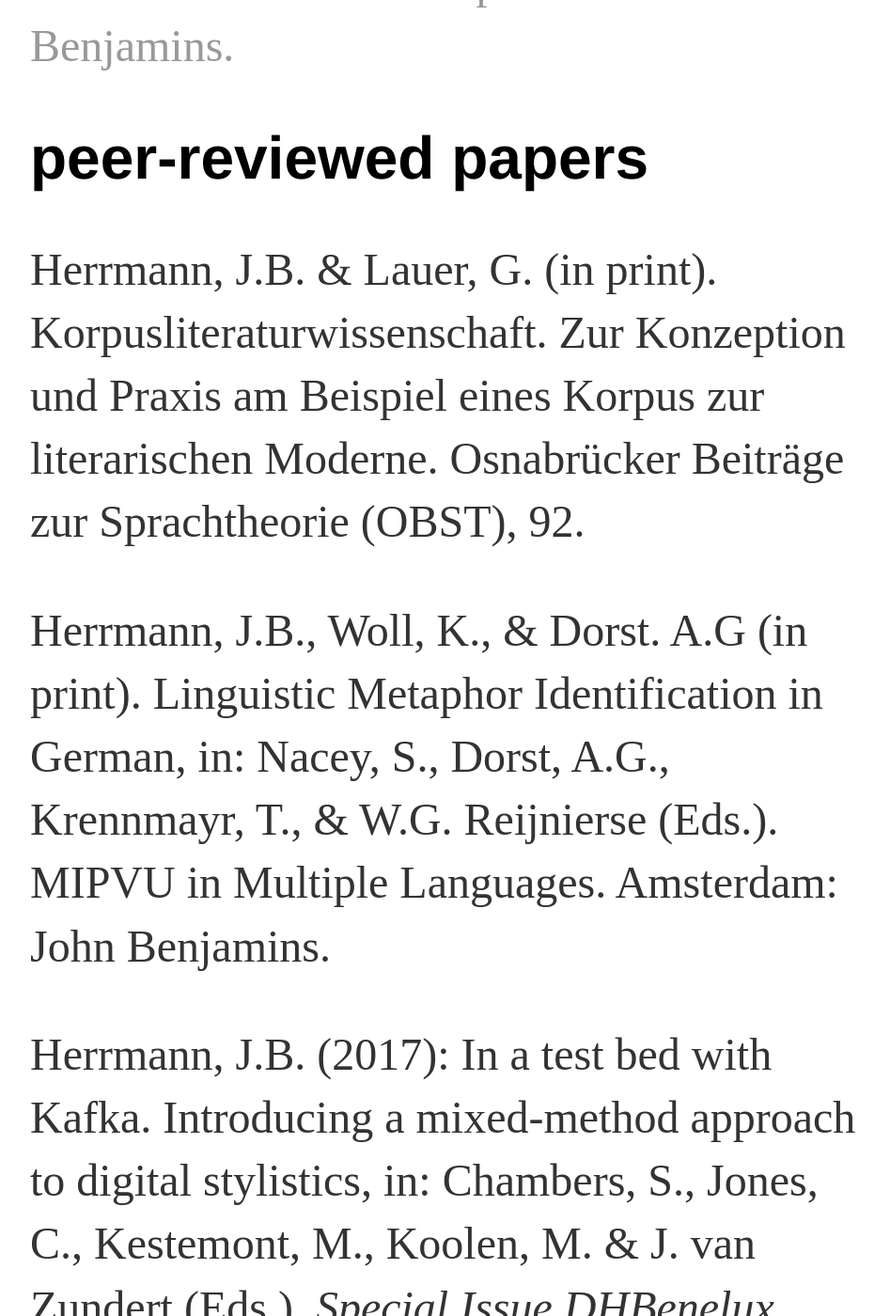
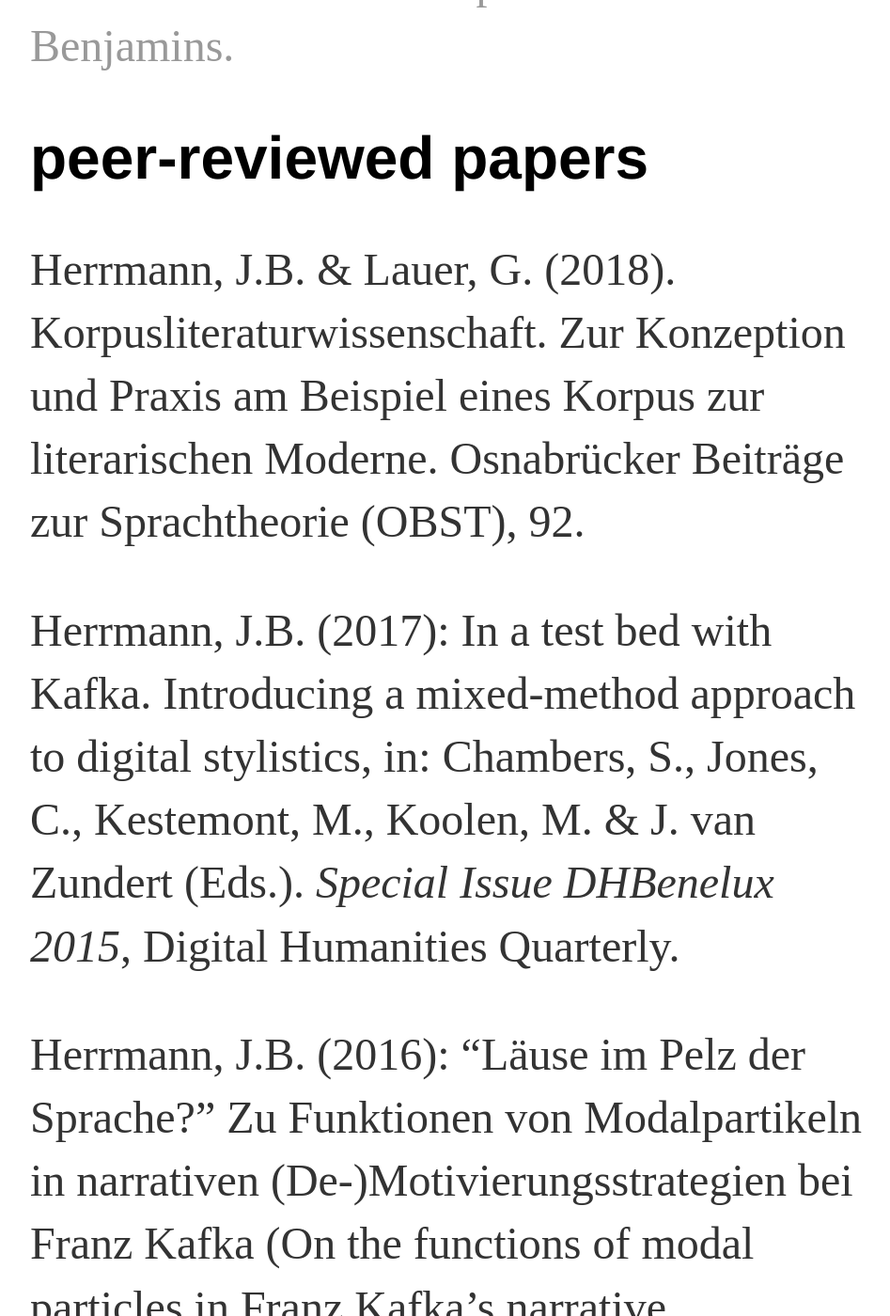
Before and after one commit to jberenike/jberenike.github.io, a Jekyll site: the page built from publications.md, in a window 1280 px wide and 1400 px high, scrolled down 2298 px. Shown: the whole window at 94% size, without its empty margins (160-1107 px from the left). Built offline with Jekyll 4.4.1, drawn with Linux system fonts in a browser that asks for light colours; some of the changed text lies outside the part shown.

Commit message:
Update publications.md

```diff
--- a/publications.md
+++ b/publications.md
@@ -22,9 +22,7 @@ Herrmann, J.B. & T. Berber Sardinha (Eds.) (2015). [Metaphor in specialist disco
 
 # peer-reviewed papers
 
- Herrmann, J.B. & Lauer, G. (in print). Korpusliteraturwissenschaft. Zur Konzeption und Praxis am Beispiel eines Korpus zur literarischen Moderne. Osnabrücker Beiträge zur Sprachtheorie (OBST), 92.
-
- Herrmann, J.B., Woll, K., & Dorst. A.G (in print). Linguistic Metaphor Identification in German, in: Nacey, S., Dorst, A.G., Krennmayr, T., & W.G. Reijnierse (Eds.). MIPVU in Multiple Languages. Amsterdam: John Benjamins.
+ Herrmann, J.B. & Lauer, G. (2018). Korpusliteraturwissenschaft. Zur Konzeption und Praxis am Beispiel eines Korpus zur literarischen Moderne. Osnabrücker Beiträge zur Sprachtheorie (OBST), 92.
 
  Herrmann, J.B. (2017): In a test bed with Kafka. Introducing a mixed-method approach to digital stylistics, in: Chambers, S., Jones, C., Kestemont, M., Koolen, M. & J. van Zundert (Eds.). _Special Issue DHBenelux 2015_, Digital Humanities Quarterly.
 
@@ -45,6 +43,8 @@ Herrmann, J.B. & T. Berber Sardinha (Eds.) (2015). [Metaphor in specialist disco
 
  Herrmann, J.B. (2018). Praktische Tagger-Kritik. Zur Evaluation des PoS-Tagging des Deutschen Textarchivs. In Book of Abstracts 5th International Conference “Digital Humanities im deutschsprachigen Raum”, 26 February - 2 March 2018, Colone, pp. 287-290.  http://dhd2018.uni-koeln.de/wp-content/uploads/boa-DHd2018-web-ISBN.pdf
 
+ Salgaro, M., Rebora, S., Lauer, G., and Herrmann, J. B. (2018). The ‘Tiroler Soldaten-Zeitung’ and its Authors. A Computer-Aided Search for Robert Musil. In Book of Abstracts 5th International Conference “Digital Humanities im deutschsprachigen Raum”, 26 February - 2 March 2018, Colone, pp. 315-320. http://dhd2018.uni-koeln.de/wp-content/uploads/boa-DHd2018-web-ISBN.pdf
+
  Herrmann, J.B. & Lauer, G. (2017). Das „Was-bisher-geschah“ von KOLIMO. Ein Update zum Korpus der literarischen Moderne. In Book of Abstracts 4th International Conference “Digital Humanities im deutschsprachigen Raum”, Bern, CH. http://www.dhd2017.ch/wp-content/uploads/2017/03/Abstractband_def3_M%C3%A4rz.pdf
 
  Herrmann, J.B., Lauer, G, Rebora, S,. & Salgaro, M. (2017). Short Texts in Authorship Attribution. The Case of Robert Musil’s War Articles. In Book of Abstracts 6th AIUCD Conference “Il telescopio inverso: big data e distant reading nelle discipline umanistiche”, Rome, Italy. http://aiucd2017.aiucd.it/wp-content/uploads/2017/01/book-of-abstract-AIUCD-2017.pdf
@@ -61,7 +61,7 @@ Herrmann, J.B. & T. Berber Sardinha (Eds.) (2015). [Metaphor in specialist disco
 
 Massimo Salgaro, Simone Rebora, Gerhard Lauer, J. Berenike Herrmann (in print). Die Tiroler Soldatenzeitung und ihre Autoren. Eine computergestützte Suche nach Robert Musil. In: Salgaro Massimo, Elmar Locher, und Mariaelisa Dimino (Eds.). Robert Musil als Redakteur der Tiroler Soldatenzeitung, Fink.
 
- Herrmann, J. B. (in print). Anschaulichkeit messen. Eine quantitative Metaphernanalyse an deutschsprachigen Erzählanfängen zwischen 1880 und 1926. In T. Köppe & R. Singer (Eds.), Show, don’t tell: Konzepte und Strategien anschaulichen Erzählens. Bielefeld: Aisthesis. 167-212.
+ Herrmann, J. B. (2018). Anschaulichkeit messen. Eine quantitative Metaphernanalyse an deutschsprachigen Erzählanfängen zwischen 1880 und 1926. In T. Köppe & R. Singer (Eds.), Show, don’t tell: Konzepte und Strategien anschaulichen Erzählens. Bielefeld: Aisthesis. 167-212.
 
 
 # digital resources
@@ -78,6 +78,8 @@ Massimo Salgaro, Simone Rebora, Gerhard Lauer, J. Berenike Herrmann (in print).
 
 
 # conference talks (selection)
+
+07/2018 Assessing metaphor use in the opening sections of German narrative texts 1880-1930. International Society for the Empirical Study of Literature (IGEL), Stavanger, NO.
 
 03/2018 Praktische Tagger-Kritik. Zur Evaluation des PoS-Tagging des Deutschen Textarchivs. 4th International Conference “Digital Humanities im deutschsprachigen Raum”, 26 Februar - 2 März 2018, Köln, S. 287-290.
 
```
